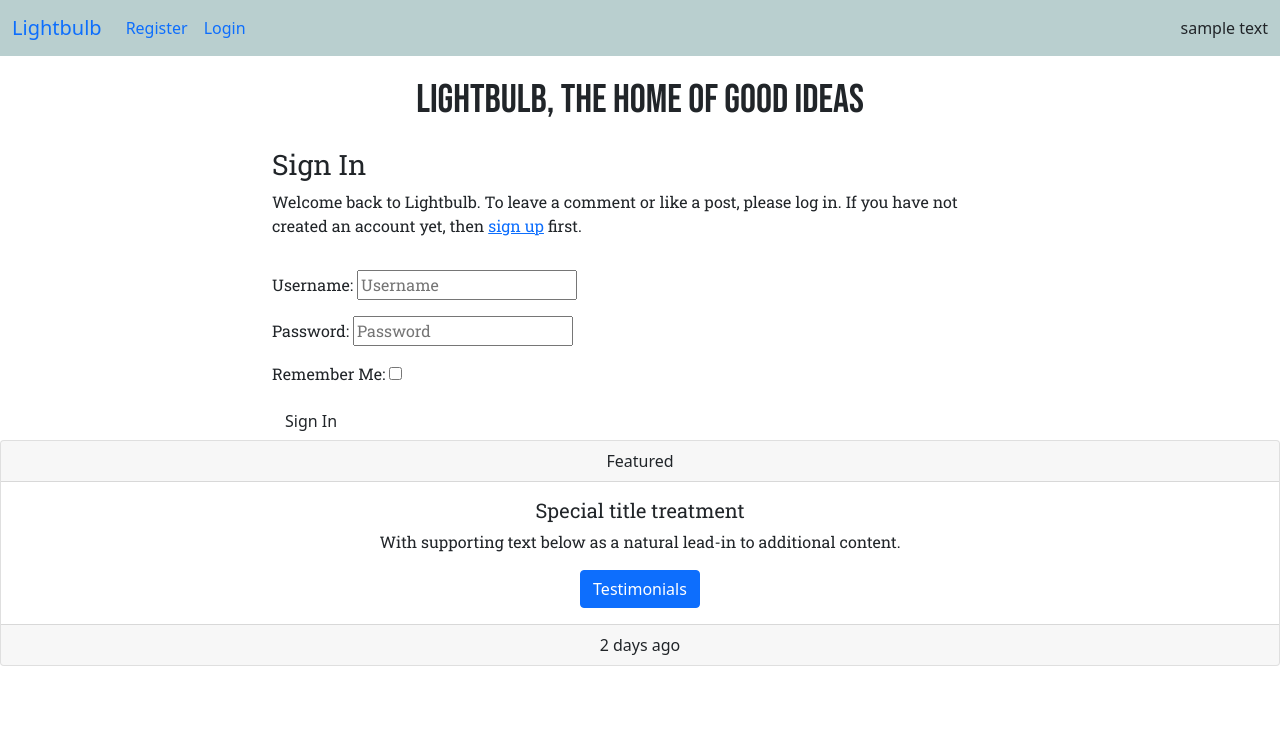
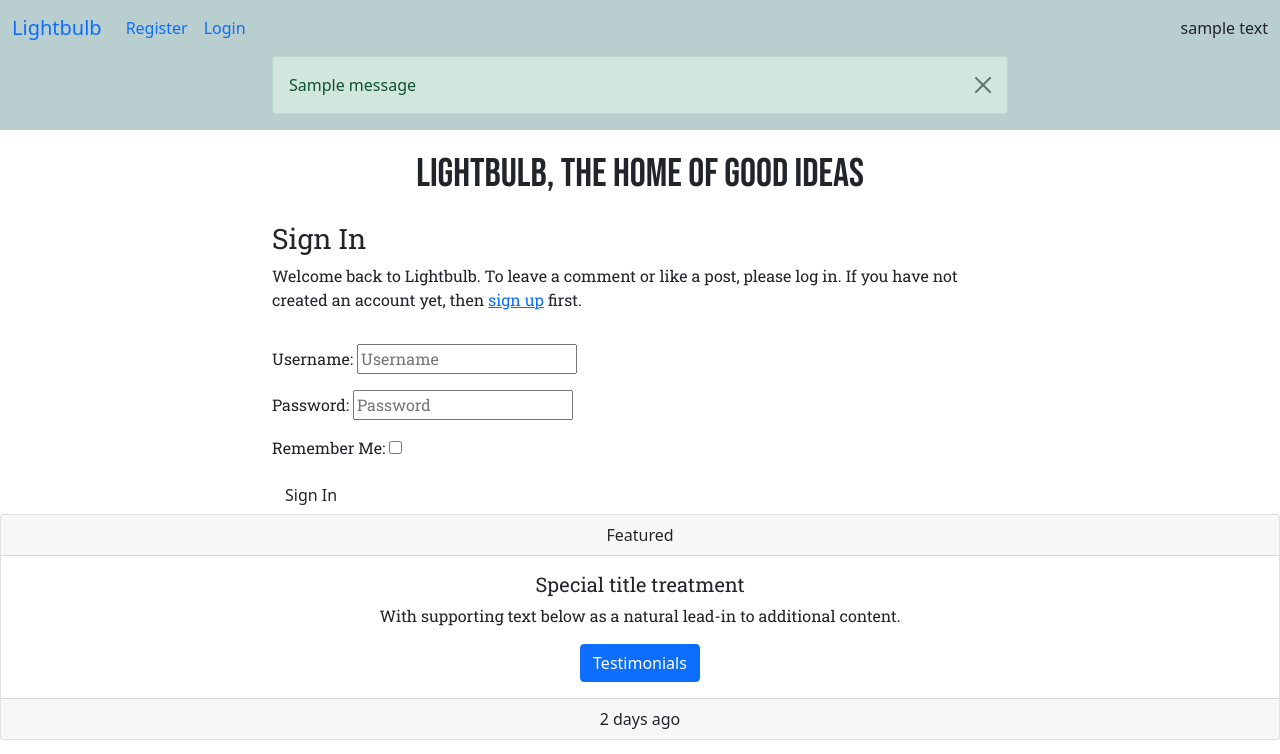
Before and after one commit to john33mcd/lightbulb, a Django app: page /accounts/login/ in a window 1280 px wide. Shown: the top 754 px of the page. Run offline with Django 3.2, Linux system fonts and the light colour scheme; tables that the repository leaves empty hold one stand-in row (values such as "Sample post"); one stand-in notice (Sample message) is shown; some libraries are stand-ins or nearby versions.

Commit message:
added login and logout message alert

```diff
--- a/templates/base.html
+++ b/templates/base.html
@@ -14,7 +14,8 @@
   <link rel="preconnect" href="https://fonts.gstatic.com" crossorigin>
   <link rel="preconnect" href="https://fonts.googleapis.com">
   <link rel="preconnect" href="https://fonts.gstatic.com" crossorigin>
-<link href="https://fonts.googleapis.com/css2?family=Bebas+Neue&family=Roboto+Slab&display=swap" rel="stylesheet">    <meta name="viewport" content="width=device-width, initial-scale=1" />
+  <link href="https://fonts.googleapis.com/css2?family=Bebas+Neue&family=Roboto+Slab&display=swap" rel="stylesheet">
+  <meta name="viewport" content="width=device-width, initial-scale=1" />
   <link href="https://cdn.jsdelivr.net/npm/bootstrap@5.0.1/dist/css/bootstrap.min.css" rel="stylesheet"
     integrity="sha384-+0n0xVW2eSR5OomGNYDnhzAbDsOXxcvSN1TPprVMTNDbiYZCxYbOOl7+AMvyTG2x" crossorigin="anonymous">
   <script src="https://cdn.jsdelivr.net/npm/bootstrap@5.0.1/dist/js/bootstrap.bundle.min.js"
@@ -30,7 +31,8 @@
     <nav class="navbar navbar-expand-lg bg-body-tertiary">
       <div class="container-fluid">
         <a class="navbar-brand" href="{% url 'home' %}">Lightbulb</a>
-          <button class="navbar-toggler" type="button" data-bs-toggle="collapse" data-bs-target="#navbarText" aria-controls="navbarText" aria-expanded="false" aria-label="Toggle navigation">
+        <button class="navbar-toggler" type="button" data-bs-toggle="collapse" data-bs-target="#navbarText"
+          aria-controls="navbarText" aria-expanded="false" aria-label="Toggle navigation">
           <span class="navbar-toggler-icon"><i class="far fa-lightbulb"></i></span>
         </button>
         <div class="collapse navbar-collapse" id="navbarText">
@@ -54,6 +56,21 @@
         </div>
       </div>
     </nav>
+
+    <div class="container">
+      <div class="row">
+          <div class="col-md-8 offset-md-2">
+              {% for message in messages %}
+              <div class="alert {{ message.tags }} alert-dismissible fade show" id="msg" role="alert">
+                  {{ message | safe }}
+                  <button type="button" class="btn-close" data-bs-dismiss="alert" aria-label="Close"></button>
+              </div>
+              {% endfor %}
+          </div>
+      </div>
+    </div>
+
+
   </div>
   <div class="title-bar">
     <h1> Lightbulb, The home of good ideas </h1>
```
Also changed, not shown: lightbulbpro/settings.py (+9 -0 lines). Lines whose indentation alone changed are shown as unchanged.
